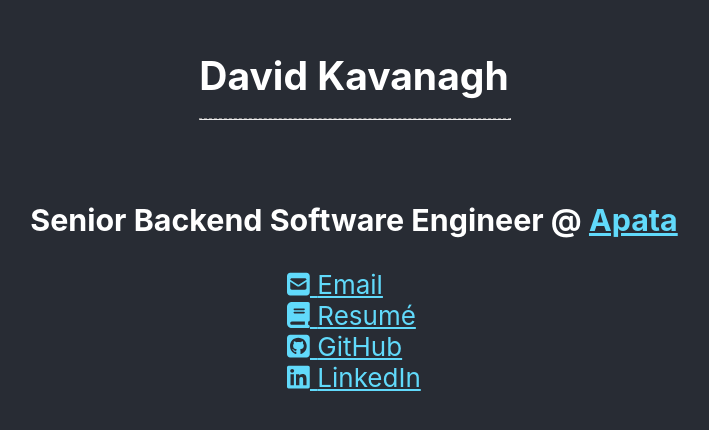
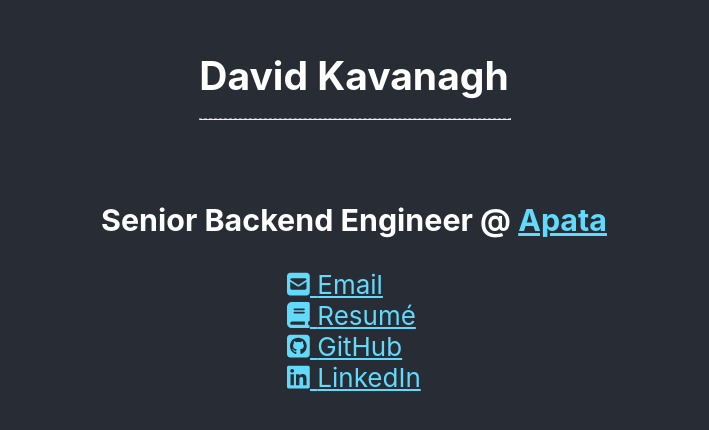
Before and after one commit to dave-kav/dave-kav.github.io, a React (Create React App) app in the folder dave-kav/: page / in a window 1280 px wide. Shown: the part 194-624 px from the top of the page, without its empty margins (286-995 px from the left). Built offline with nearby package versions, Linux system fonts and the light colour scheme.

Commit message:
Update App.js

```diff
--- a/dave-kav/src/App.js
+++ b/dave-kav/src/App.js
@@ -14,9 +14,11 @@
         <hr style={{borderTop: "1px dashed #8c8b8b", width: "100%"}}/>
 
         </h2>
+         <div style={{display: 'flex', flexDirection: 'column', alignItems: 'flex-start'}}>
         <h3>
-          Senior Backend Software Engineer @ <a className="App-link" href="https://www.apata.com">Apata</a>
+          Senior Backend Engineer @ <a className="App-link" href="https://www.apata.com">Apata</a>
         </h3>
+        </div>
         <div style={{display: 'flex', flexDirection: 'column', alignItems: 'flex-start'}}>
           <IconLink url="mailto:dave.kavanagh@gmail.com" icon={faEnvelopeSquare} text="Email" className="App-link" />
           <IconLink url="./CV_2023.pdf" icon={faBook} text="Resumé" className="App-link" />
```
